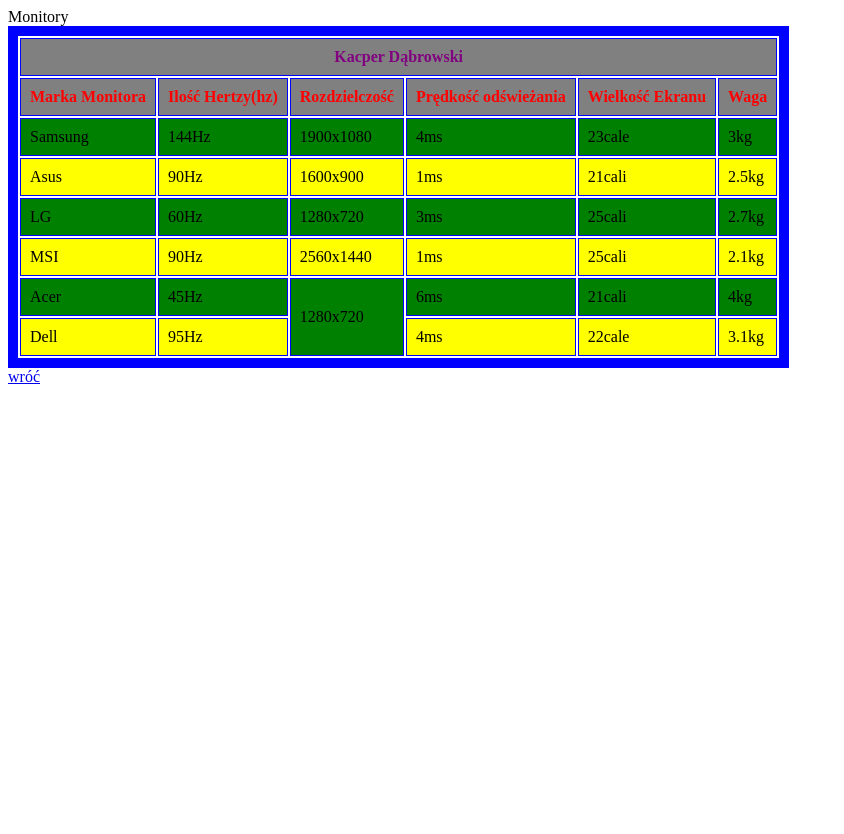
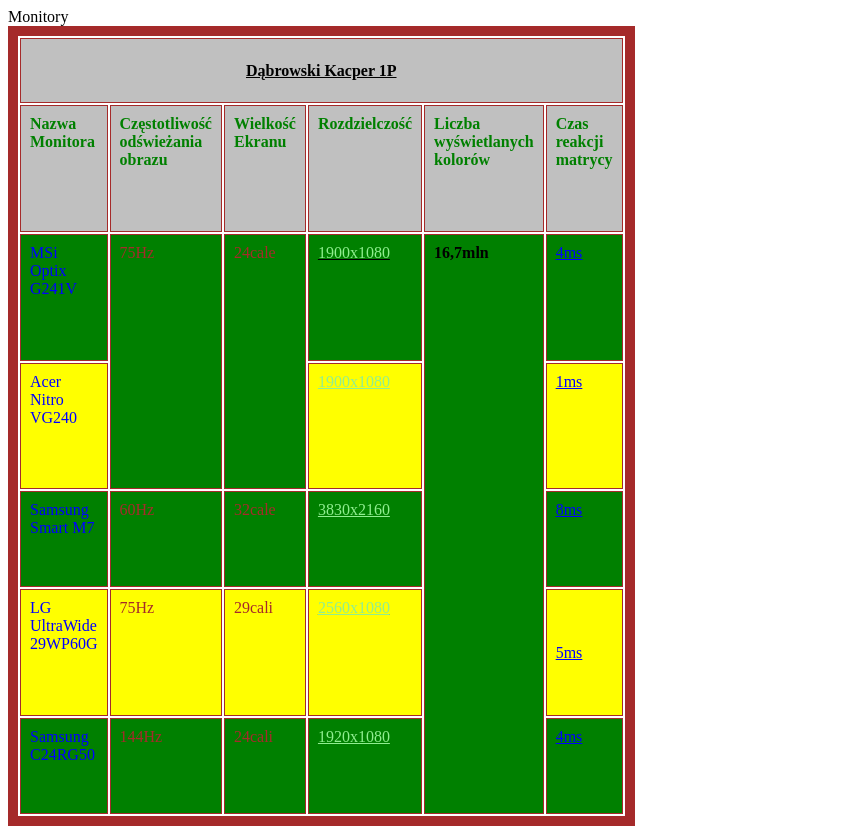
Before and after one commit to KacDabr/Kacper-Da, a plain HTML site: page tabela_dabrowski.html in a window 1280 px wide. Shown: the whole page, without its empty margins (0-844 px from the left). Before the commit the page ends 800 px from the top, so only its background shows below. Drawn offline with Linux system fonts and the light colour scheme.

Commit message:
Update tabela_dabrowski.html

```diff
--- a/tabela_dabrowski.html
+++ b/tabela_dabrowski.html
@@ -7,68 +7,58 @@
 </head>
 <body>
 	<caption>Monitory</caption>
-<table border=10= bordercolor=Blue cellpadding="9" >
+<table height="800" width="200" border=10= bordercolor=brown cellpadding="9" >
 <tr>
-<th bgcolor="gray" colspan="6"><b><font color="purple"> Kacper Dąbrowski </b></th>
+<th bgcolor="Silver" colspan="6"><b><u> Dąbrowski Kacper 1P </u></b></th>
 
 </tr>
-  <tr bgcolor="Gray">
-    <th><font color="red"><b>Marka Monitora</th>
-    <th><font color="red">Ilość Hertzy(hz)</th>
-    <th><font color="red">Rozdzielczość</th>
-	<th><font color="red">Prędkość odświeżania</th>
-	<th><font color="red">Wielkość Ekranu</th>
-	<th><font color="red">Waga</b></font></th>
+  <tr bgcolor="Silver">
+    <th valign="top" align="left"><font color="green">Nazwa Monitora</th>
+    <th valign="top" align="left"><font color="green">Częstotliwość odświeżania obrazu</th>
+	<th valign="top" align="left"><font color="green">Wielkość Ekranu</th>
+    <th valign="top" align="left"><font color="green">Rozdzielczość</th>
+	<th valign="top" align="left"><font color="green">Liczba wyświetlanych kolorów</font></th>
+	<th valign="top" align="left"><font color="green">Czas reakcji matrycy</th>
   </tr>
   <tr bgcolor="green">
-    <td>Samsung  </td>
-    <td>  144Hz</td>
-    <td>  1900x1080</td>
-	<td>  4ms</td>
-	<td>  23cale</td>
-	<td>  3kg</td>
+    <td valign="top" align="left"><font color="blue">MSi Optix G241V  </td></font>
+    <td valign="top" align="left" rowspan="2"><font color="brown">  75Hz</td> </font>
+	<td valign="top" align="left" rowspan="2"> <font color="brown"> 24cale</td></font>
+    <td valign="top" align="left"><u><font color="#90EE90">  1900x1080</u></font></td>
+	<td valign="top" align="left" rowspan="5"><b>  16,7mln</td></b>
+	<td valign="top" align="left"> <font color="blue"> <u>4ms</u></td></font>
   </tr>
   <tr bgcolor="#ffff00">
-    <td>  Asus</td>
-    <td>  90Hz</td>
-    <td>  1600x900</td>
-	<td>  1ms</td>
-	<td>  21cali</td>
-	<td>  2.5kg</td>
+    <td valign="top" align="left"> <font color="blue"> Acer Nitro VG240</td></font>
+
+    <td valign="top" align="left"><font color="#90EE90">  <u>1900x1080</u></font></td>
+
+
+	<td valign="top" align="left"> <font color="blue"><u>1ms</u></td></font>
   </tr>
   <tr bgcolor="green">
-  <td> LG </td>
-  <td>  60Hz</td>
-  <td>  1280x720</td>
-  <td>  3ms</td>
-  <td>  25cali</td>
-  <td>  2.7kg</td>
+  <td valign="top" align="left"> <font color="blue">Samsung Smart M7 </td></font>
+  <td valign="top" align="left"> <font color="brown"> 60Hz</td></font>
+  <td valign="top" align="left"><font color="brown">  32cale</td></font>
+  <td valign="top" align="left"> <u><font color="#90EE90"> <u>3830x2160</u></font></td>
+
+  <td valign="top" align="left"> <font color="blue"> <u>8ms</u></td></font>
   </tr>
    <tr bgcolor="#ffff00">
-  <td> MSI </td>
-  <td>  90Hz</td>
-  <td>  2560x1440</td>
-  <td>  1ms</td>
-  <td>  25cali</td>
-  <td>  2.1kg</td>
+  <td valign="top" align="left"> <font color="blue">LG UltraWide 29WP60G </td></font>
+  <td valign="top" align="left"> <font color="brown"> 75Hz</td></font>
+  <td valign="top" align="left"> <font color="brown"> 29cali</td></font>
+  <td valign="top" align="left"> <u><font color="#90EE90"> <u>2560x1080</u></font></td>
+
+  <td> <font color="blue"> <u>5ms</u></td></font>
   </tr>
    <tr bgcolor="green">
-  <td>  Acer</td>
-  <td>  45Hz</td>
-  <td rowspan="2">  1280x720</td>
-  <td>  6ms</td>
-  <td>  21cali</td>
-  <td>  4kg</td>
+  <td valign="top" align="left"> <font color="blue"> Samsung C24RG50</td></font>
+  <td valign="top" align="left"> <font color="brown"> 144Hz</td></font>
+  <td valign="top" align="left"> <font color="brown"> 24cali</font></td>
+  <td valign="top" align="left"> <u><font color="#90EE90"> <u>1920x1080</u></font></td>
+
+  <td valign="top" align="left"> <font color="blue"> <u>4ms</u></td></font>
   </tr>
-   <tr bgcolor="#ffff00">
-  <td> Dell </td>
-  <td>  95Hz</td>
 
-  <td>4ms  </td>
-  <td>  22cale</td>
-  <td>  3.1kg</td>
-  </tr>
 </table>
-<a href="index.html">wróć<a>
-</body>
-</html>
```
